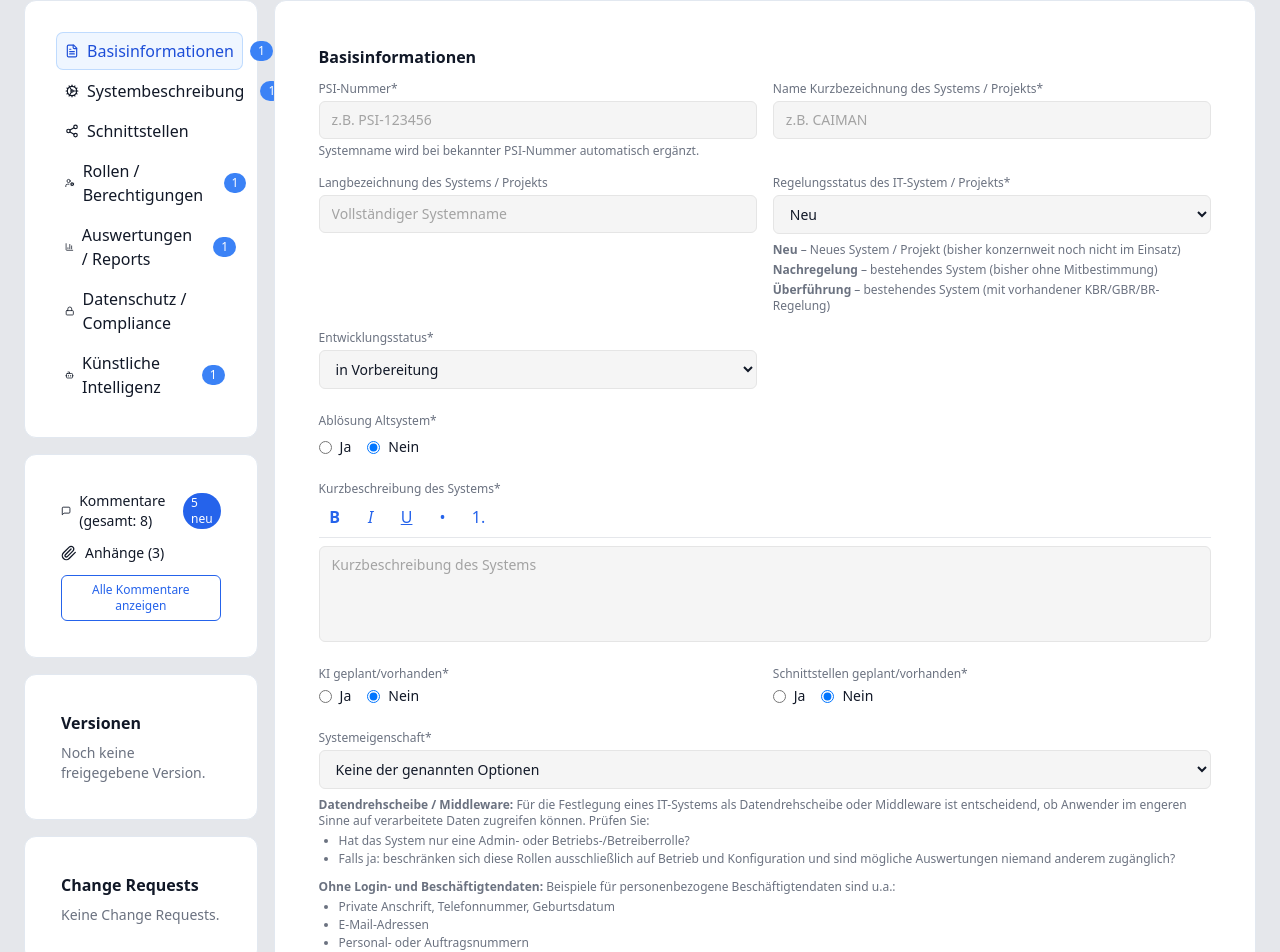
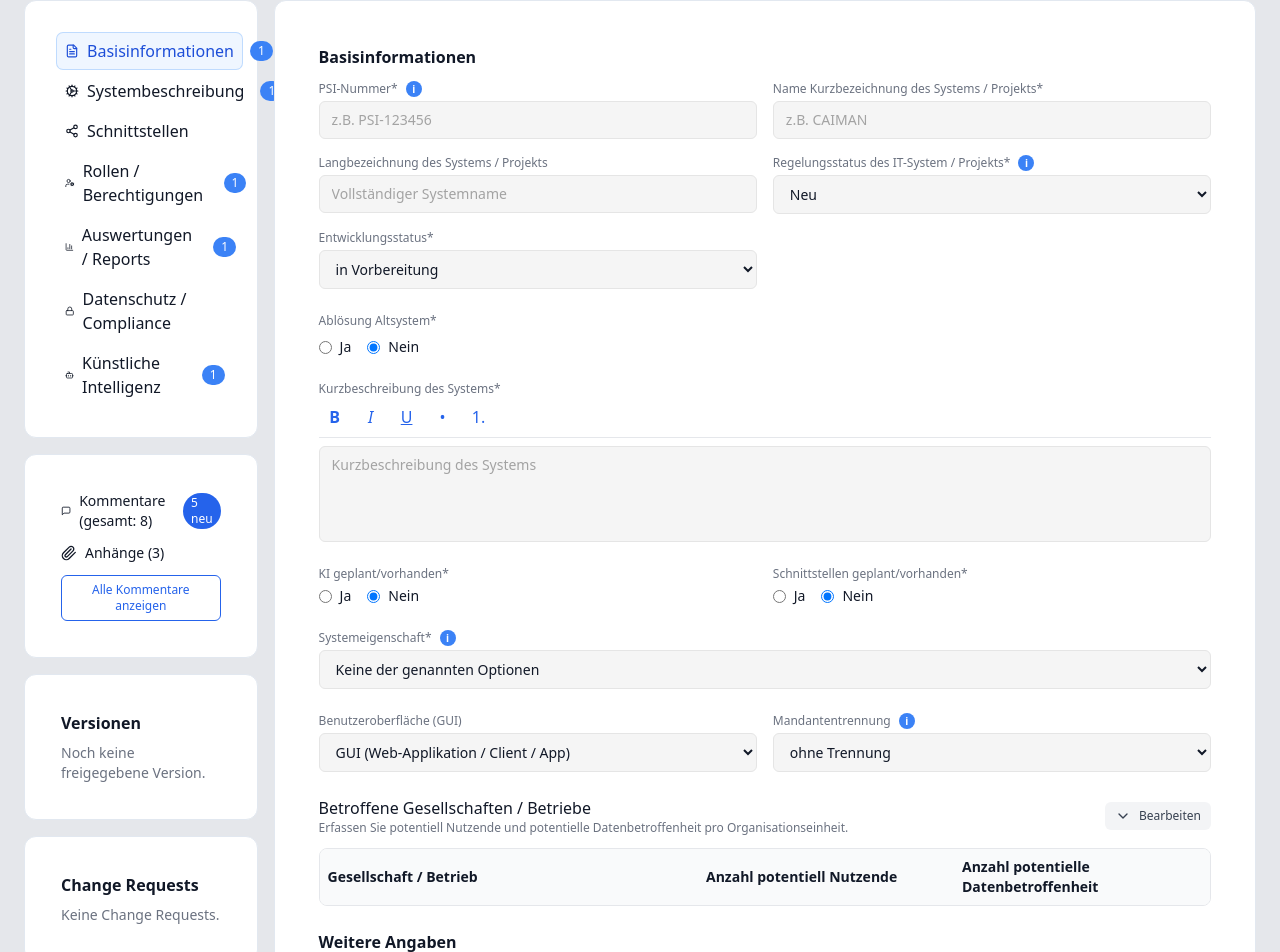
Before and after one commit to Fischimbiss/grid-tool, a React (Vite) app: page /manual-system in a window 1280 px wide. Shown: the part 275-1227 px from the top of the page. Built offline with nearby package versions, Linux system fonts and the light colour scheme.

Commit message:
feat: show info texts via hover tooltips

```diff
--- a/src/GuidedSystemForm.tsx
+++ b/src/GuidedSystemForm.tsx
@@ -5,6 +5,7 @@ import { Input } from './components/ui/input'
 import { Textarea } from './components/ui/textarea'
 import { Checkbox } from './components/ui/checkbox'
 import { Select } from './components/ui/select'
+import { InfoTooltip } from './components/InfoTooltip'
 import {
   systems,
   type SystemRole,
@@ -183,12 +184,15 @@ export default function GuidedSystemForm({ onBack }: { onBack: () => void }) {
           {step === 0 && (
             <div className="space-y-4">
               <div className="space-y-2">
+                <div className="flex items-center gap-2 text-xs text-gray-500">
+                  <span>PSI-Nummer*</span>
+                  <InfoTooltip content="Systemname wird – sofern vorhanden – automatisch gefüllt." />
+                </div>
                 <Input
                   placeholder="PSI-Nummer"
                   value={basis.psi}
                   onChange={(e) => setBasis({ ...basis, psi: e.target.value })}
                 />
-                <p className="text-xs text-gray-500">Systemname wird – sofern vorhanden – automatisch gefüllt.</p>
               </div>
               <Input
                 placeholder="Name Kurzbezeichnung"
--- a/src/ManualForm.tsx
+++ b/src/ManualForm.tsx
@@ -46,6 +46,7 @@ import AITab from './AITab'
 import { useUser } from './context/UserContext'
 import SectionNav from './manual-form/SectionNav'
 import { NAV_ITEMS, NavKey } from './manual-form/nav-items'
+import { InfoTooltip } from './components/InfoTooltip'
 import { systems, type System, type RegulationStatus, type DevelopmentStatus, type SystemPropertyOption, type UiTypeOption, type TenantSeparationOption } from './mock/systems'
 
 
@@ -1420,15 +1421,17 @@ export default function ManualForm({ system }: ManualFormProps) {
                     <div className="space-y-6">
                       <div className="grid grid-cols-1 lg:grid-cols-2 gap-4">
                         <div>
-                          <label className="block text-xs text-gray-500 mb-1">PSI-Nummer*</label>
+                          <label className="block text-xs text-gray-500 mb-1">
+                            <span className="flex items-center gap-2">
+                              PSI-Nummer*
+                              <InfoTooltip content="Systemname wird bei bekannter PSI-Nummer automatisch ergänzt." />
+                            </span>
+                          </label>
                           <Input
                             value={basis.psi}
                             onChange={(e) => updateBasisField("psi", e.target.value)}
                             placeholder="z.B. PSI-123456"
                           />
-                          <p className="text-xs text-gray-500 mt-1">
-                            Systemname wird bei bekannter PSI-Nummer automatisch ergänzt.
-                          </p>
                         </div>
                         <div>
                           <label className="block text-xs text-gray-500 mb-1">Name Kurzbezeichnung des Systems / Projekts*</label>
@@ -1447,7 +1450,26 @@ export default function ManualForm({ system }: ManualFormProps) {
                           />
                         </div>
                         <div>
-                          <label className="block text-xs text-gray-500 mb-1">Regelungsstatus des IT-System / Projekts*</label>
+                          <label className="block text-xs text-gray-500 mb-1">
+                            <span className="flex items-center gap-2">
+                              Regelungsstatus des IT-System / Projekts*
+                              <InfoTooltip
+                                content={
+                                  <div className="space-y-1">
+                                    <div>
+                                      <span className="font-semibold">Neu</span> – Neues System / Projekt (bisher konzernweit noch nicht im Einsatz)
+                                    </div>
+                                    <div>
+                                      <span className="font-semibold">Nachregelung</span> – bestehendes System (bisher ohne Mitbestimmung)
+                                    </div>
+                                    <div>
+                                      <span className="font-semibold">Überführung</span> – bestehendes System (mit vorhandener KBR/GBR/BR-Regelung)
+                                    </div>
+                                  </div>
+                                }
+                              />
+                            </span>
+                          </label>
                           <Select
                             value={basis.regulationStatus}
                             onChange={(e) => handleRegulationStatusChange(e.target.value as RegulationStatus)}
@@ -1456,11 +1478,6 @@ export default function ManualForm({ system }: ManualFormProps) {
                             <option value="Nachregelung">Nachregelung</option>
                             <option value="Überführung">Überführung</option>
                           </Select>
-                          <div className="text-xs text-gray-500 mt-2 space-y-1">
-                            <div><span className="font-semibold">Neu</span> – Neues System / Projekt (bisher konzernweit noch nicht im Einsatz)</div>
-                            <div><span className="font-semibold">Nachregelung</span> – bestehendes System (bisher ohne Mitbestimmung)</div>
-                            <div><span className="font-semibold">Überführung</span> – bestehendes System (mit vorhandener KBR/GBR/BR-Regelung)</div>
-                          </div>
                         </div>
                         <div>
                           <label className="block text-xs text-gray-500 mb-1">Entwicklungsstatus*</label>
@@ -1502,13 +1519,17 @@ export default function ManualForm({ system }: ManualFormProps) {
                         {basis.replacingLegacy && (
                           <div className="grid grid-cols-1 lg:grid-cols-2 gap-4">
                             <div>
-                              <label className="block text-xs text-gray-500 mb-1">PSI-Nummer Altsystem</label>
+                              <label className="block text-xs text-gray-500 mb-1">
+                                <span className="flex items-center gap-2">
+                                  PSI-Nummer Altsystem
+                                  <InfoTooltip content="Kurzbezeichnung wird – sofern bekannt – automatisch ergänzt." />
+                                </span>
+                              </label>
                               <Input
                                 value={basis.legacyPsi}
                                 onChange={(e) => updateBasisField("legacyPsi", e.target.value)}
                                 placeholder="z.B. PSI-654321"
                               />
-                              <p className="text-xs text-gray-500 mt-1">Kurzbezeichnung wird – sofern bekannt – automatisch ergänzt.</p>
                             </div>
                             <div>
                               <label className="block text-xs text-gray-500 mb-1">Name Kurzbezeichnung des Altsystems</label>
@@ -1592,26 +1613,24 @@ export default function ManualForm({ system }: ManualFormProps) {
                       </div>
 
                       <div>
-                        <label className="block text-xs text-gray-500 mb-1">Systemeigenschaft*</label>
-                        <Select
-                          value={basis.systemProperty}
-                          onChange={(e) => updateBasisField("systemProperty", e.target.value as SystemPropertyOption)}
-                        >
-                          <option value="datendrehscheibe">Datendrehscheibe / Middleware</option>
-                          <option value="ohneLogin">Ohne Login und Beschäftigtendaten</option>
-                          <option value="none">Keine der genannten Optionen</option>
-                        </Select>
-                        <div className="text-xs text-gray-500 mt-2 space-y-3">
+                        <label className="block text-xs text-gray-500 mb-1">
+                          <span className="flex items-center gap-2">
+                            Systemeigenschaft*
+                            <InfoTooltip
+                              content={
+                                <div className="space-y-2">
                                   <div>
                                     <span className="font-semibold">Datendrehscheibe / Middleware:</span> Für die Festlegung eines IT-Systems als Datendrehscheibe oder Middleware ist entscheidend, ob Anwender im engeren Sinne auf verarbeitete Daten zugreifen können. Prüfen Sie:
-                            <ul className="list-disc pl-5 mt-1 space-y-0.5">
+                                    <ul className="mt-1 list-disc pl-5 space-y-0.5">
                                       <li>Hat das System nur eine Admin- oder Betriebs-/Betreiberrolle?</li>
-                              <li>Falls ja: beschränken sich diese Rollen ausschließlich auf Betrieb und Konfiguration und sind mögliche Auswertungen niemand anderem zugänglich?</li>
+                                      <li>
+                                        Falls ja: beschränken sich diese Rollen ausschließlich auf Betrieb und Konfiguration und sind mögliche Auswertungen niemand anderem zugänglich?
+                                      </li>
                                     </ul>
                                   </div>
                                   <div>
                                     <span className="font-semibold">Ohne Login- und Beschäftigtendaten:</span> Beispiele für personenbezogene Beschäftigtendaten sind u.a.:
-                            <ul className="list-disc pl-5 mt-1 space-y-0.5">
+                                    <ul className="mt-1 list-disc pl-5 space-y-0.5">
                                       <li>Private Anschrift, Telefonnummer, Geburtsdatum</li>
                                       <li>E-Mail-Adressen</li>
                                       <li>Personal- oder Auftragsnummern</li>
@@ -1623,6 +1642,18 @@ export default function ManualForm({ system }: ManualFormProps) {
                                     </ul>
                                   </div>
                                 </div>
+                              }
+                            />
+                          </span>
+                        </label>
+                        <Select
+                          value={basis.systemProperty}
+                          onChange={(e) => updateBasisField("systemProperty", e.target.value as SystemPropertyOption)}
+                        >
+                          <option value="datendrehscheibe">Datendrehscheibe / Middleware</option>
+                          <option value="ohneLogin">Ohne Login und Beschäftigtendaten</option>
+                          <option value="none">Keine der genannten Optionen</option>
+                        </Select>
                       </div>
 
                       <div className="grid grid-cols-1 lg:grid-cols-2 gap-4">
@@ -1638,7 +1669,12 @@ export default function ManualForm({ system }: ManualFormProps) {
                           </Select>
                         </div>
                         <div>
-                          <label className="block text-xs text-gray-500 mb-1">Mandantentrennung</label>
+                          <label className="block text-xs text-gray-500 mb-1">
+                            <span className="flex items-center gap-2">
+                              Mandantentrennung
+                              <InfoTooltip content="Mandantentrennung bedeutet, dass Daten und Prozesse verschiedener Mandanten sauber voneinander abgegrenzt sind. Logische Trennung: gemeinsame Datenbasis, getrennt über Rollen/Berechtigungen. Physische Trennung: eigene Server, Datenbanken oder Instanzen je Mandant." />
+                            </span>
+                          </label>
                           <Select
                             value={basis.tenantSeparation}
                             onChange={(e) => updateBasisField("tenantSeparation", e.target.value as TenantSeparationOption)}
@@ -1647,9 +1683,6 @@ export default function ManualForm({ system }: ManualFormProps) {
                             <option value="logical">logische Trennung (z.B. über Berechtigungen)</option>
                             <option value="physical">physische Trennung (z.B. getrennte Datenhaltung)</option>
                           </Select>
-                          <div className="text-xs text-gray-500 mt-2">
-                            Mandantentrennung bedeutet, dass Daten und Prozesse verschiedener Mandanten sauber voneinander abgegrenzt sind. Logische Trennung: gemeinsame Datenbasis, getrennt über Rollen/Berechtigungen. Physische Trennung: eigene Server, Datenbanken oder Instanzen je Mandant.
-                          </div>
                         </div>
                       </div>
                     </div>
--- /dev/null
+++ b/src/components/InfoTooltip.tsx
@@ -0,0 +1,26 @@
+import type { ReactNode } from 'react'
+import cn from 'classnames'
+
+interface InfoTooltipProps {
+  content: ReactNode
+  className?: string
+}
+
+export function InfoTooltip({ content, className }: InfoTooltipProps) {
+  return (
+    <span
+      tabIndex={0}
+      className={cn(
+        'group relative inline-flex h-4 w-4 cursor-help items-center justify-center outline-none',
+        className,
+      )}
+    >
+      <span className="inline-flex h-full w-full items-center justify-center rounded-full bg-blue-500 text-[10px] font-semibold text-white">
+        i
+      </span>
+      <div className="pointer-events-none absolute left-1/2 top-full z-10 hidden -translate-x-1/2 translate-y-2 rounded-md bg-gray-900 p-3 text-xs text-white shadow-lg group-focus:block group-hover:block">
+        <div className="max-w-sm text-left">{content}</div>
+      </div>
+    </span>
+  )
+}
```
Lines whose indentation alone changed are shown as unchanged.
